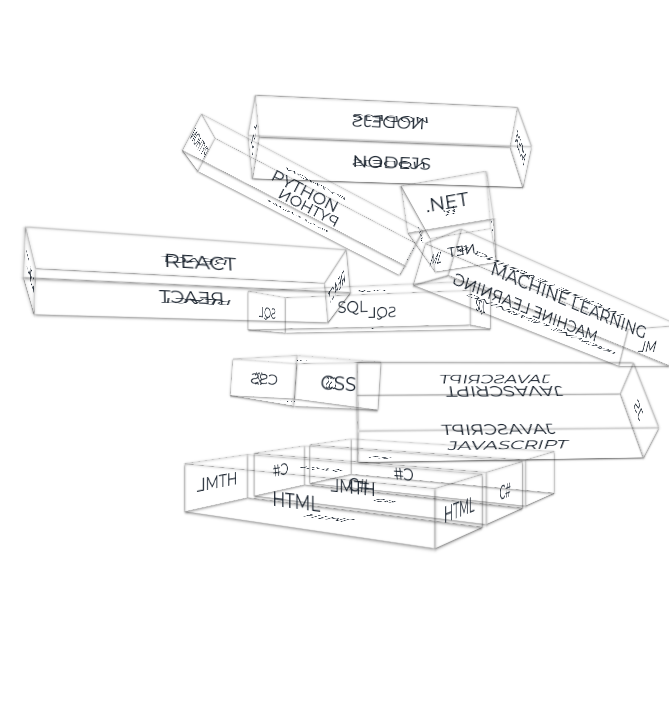
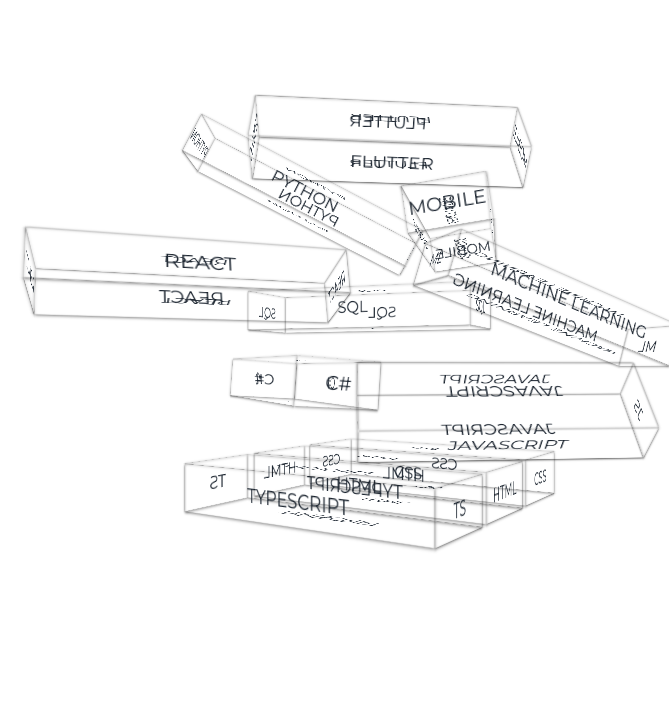
Before and after one commit to hudaierbas/portfolio, a plain HTML site: page index.html in a window 1280 px wide. Shown: the part 1092-1804 px from the top of the page, 611-1280 px from the left. Drawn offline with nearby package versions, Linux system fonts and the light colour scheme; animation ran at ten frames a second.

Commit message:
added new skill

```diff
--- a/index.html
+++ b/index.html
@@ -60,28 +60,29 @@
                     <div class="skills-container">
                         <div id="scene" class="scene" onclick="toggleAnimation()">
                             <div class="box box1 ">
+                                <div class="box__face box__face--front">TYPESCRIPT</div>
+                                <div class="box__face box__face--back">TYPESCRIPT</div>
+                                <div class="box__face box__face--right">TS</div>
+                                <div class="box__face box__face--left">TS</div>
+                                <div class="box__face box__face--top">TYPESCRIPT</div>
+                                <div class="box__face box__face--bottom">TYPESCRIPT</div>
+                            </div>
+                            <div class="box box2">
                                 <div class="box__face box__face--front">HTML</div>
                                 <div class="box__face box__face--back">HTML</div>
                                 <div class="box__face box__face--right">HTML</div>
                                 <div class="box__face box__face--left">HTML</div>
                                 <div class="box__face box__face--top">HTML</div>
                                 <div class="box__face box__face--bottom">HTML</div>
-                            </div>
-                            <div class="box box2">
-                                <div class="box__face box__face--front">C#</div>
-                                <div class="box__face box__face--back">C#</div>
-                                <div class="box__face box__face--right">C#</div>
-                                <div class="box__face box__face--left">C#</div>
-                                <div class="box__face box__face--top">C#</div>
-                                <div class="box__face box__face--bottom">C#</div>
+
                             </div>
                             <div class="box box3">
-                                <div class="box__face box__face--front"></div>
-                                <div class="box__face box__face--back"></div>
-                                <div class="box__face box__face--right"></div>
-                                <div class="box__face box__face--left"></div>
-                                <div class="box__face box__face--top"></div>
-                                <div class="box__face box__face--bottom"></div>
+                                <div class="box__face box__face--front">CSS</div>
+                                <div class="box__face box__face--back">CSS</div>
+                                <div class="box__face box__face--right">CSS</div>
+                                <div class="box__face box__face--left">CSS</div>
+                                <div class="box__face box__face--top">CSS</div>
+                                <div class="box__face box__face--bottom">CSS</div>
                             </div>
 
                             <div class="box box4">
@@ -93,12 +94,12 @@
                                 <div class="box__face box__face--bottom">JAVASCRIPT</div>
                             </div>
                             <div class="box box5">
-                                <div class="box__face box__face--front">CSS</div>
-                                <div class="box__face box__face--back">CSS</div>
-                                <div class="box__face box__face--right">CSS</div>
-                                <div class="box__face box__face--left">CSS</div>
-                                <div class="box__face box__face--top">CSS</div>
-                                <div class="box__face box__face--bottom">CSS</div>
+                                <div class="box__face box__face--front">C#</div>
+                                <div class="box__face box__face--back">C#</div>
+                                <div class="box__face box__face--right">C#</div>
+                                <div class="box__face box__face--left">C#</div>
+                                <div class="box__face box__face--top">C#</div>
+                                <div class="box__face box__face--bottom">C#</div>
                             </div>
                             <div class="box box6">
                                 <div class="box__face box__face--front">SQL</div>
@@ -126,12 +127,12 @@
                                 <div class="box__face box__face--bottom">MACHINE LEARNING</div>
                             </div>
                             <div class="box box9">
-                                <div class="box__face box__face--front">.NET</div>
-                                <div class="box__face box__face--back">.NET</div>
-                                <div class="box__face box__face--right">.NET</div>
-                                <div class="box__face box__face--left">.NET</div>
-                                <div class="box__face box__face--top">.NET</div>
-                                <div class="box__face box__face--bottom">.NET</div>
+                                <div class="box__face box__face--front">REACT NATIVE</div>
+                                <div class="box__face box__face--back">REACT NATIVE</div>
+                                <div class="box__face box__face--right">MOBILE</div>
+                                <div class="box__face box__face--left">MOBILE</div>
+                                <div class="box__face box__face--top">REACT NATIVE</div>
+                                <div class="box__face box__face--bottom">REACT NATIVE</div>
                             </div>
                             <div class="box box10">
                                 <div class="box__face box__face--front">PYTHON</div>
@@ -142,12 +143,12 @@
                                 <div class="box__face box__face--bottom">PYTHON</div>
                             </div>
                             <div class="box box11">
-                                <div class="box__face box__face--front">NODEJS</div>
-                                <div class="box__face box__face--back">NODEJS</div>
-                                <div class="box__face box__face--right">NODE</div>
-                                <div class="box__face box__face--left">NODE</div>
-                                <div class="box__face box__face--top">NODEJS</div>
-                                <div class="box__face box__face--bottom">NODEJS</div>
+                                <div class="box__face box__face--front">FLUTTER</div>
+                                <div class="box__face box__face--back">FLUTTER</div>
+                                <div class="box__face box__face--right">MOBILE</div>
+                                <div class="box__face box__face--left">MOBILE</div>
+                                <div class="box__face box__face--top">FLUTTER</div>
+                                <div class="box__face box__face--bottom">FLUTTER</div>
                             </div>
                         </div>
                     </div>
```
